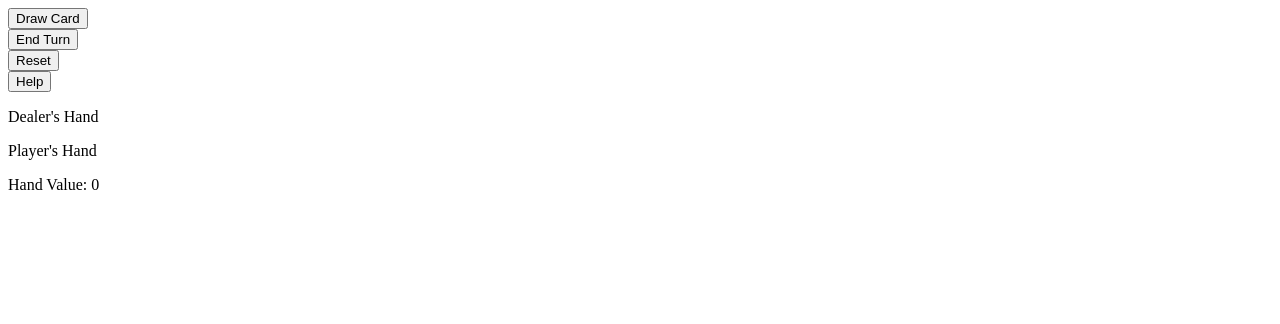
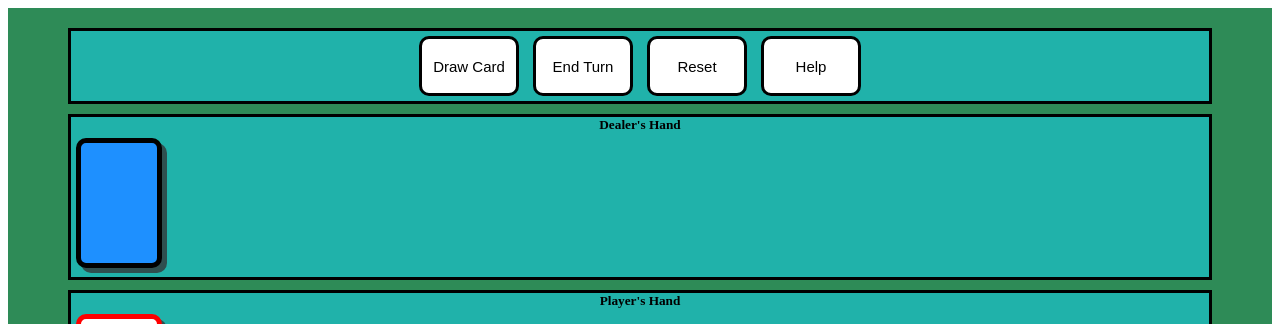
Before and after one commit to Gacek01/21-Card-Game, a plain HTML site: page index.html in a window 1280 px wide. Shown: the top 324 px of the page. Drawn offline with Linux system fonts and the light colour scheme.

Commit message:
updated styling, added hand calculation, adde drawing cards basic logic and styling

```diff
--- a/index.html
+++ b/index.html
@@ -6,24 +6,22 @@
     <meta name="author" content="Krzysztof Gagacki" />
     <meta name="description" content="This is a 21 card game" />
     <meta name="viewport" content="width=device-width, initial-scale=1.0" />
-    <title>21 Card Game</title>
+    <title>21 Card Game 🂡🂪</title>
     <link rel="stylesheet" href="style.css" />
   </head>
   <body>
     <div id="gameArea">
-      <div id="topRow">
-        <div>
-            <button type="button" id="drawBtn">Draw Card</button><br>
-            <button type="button" id="endBtn">End Turn</button>
-        </div>
-        <div>
-            <button type="button" id="resetBtn">Reset</button><br>
-            <button type="button" id="helpBtn">Help</button>
+      <div class="row">
+        <div id="buttonArea">
+          <button type="button" id="drawBtn">Draw Card</button>
+          <button type="button" id="endBtn">End Turn</button>
+          <button type="button" id="resetBtn">Reset</button>
+          <button type="button" id="helpBtn">Help</button>
         </div>
       </div>
-      <div id="dealerArea"><p>Dealer's Hand</p></div>
-      <div id="playerArea"><p>Player's Hand</p></div>
-      <div id="handvalue">Hand Value: 0</div>
+      <div id="dealerArea" class="row" class="cardsArea"><h5>Dealer's Hand</h5></div>
+      <div id="playerArea" class="row" class="cardsArea"><h5>Player's Hand</h5></div>
+      <div id="handvalue" class="row"></div>
     </div>
 
     <script src="index.js"></script>
--- a/index.js
+++ b/index.js
@@ -1,5 +1,11 @@
 const cardColors = ['♠','♥','♦','♣'];
 const cardValues = ['2','3','4','5','6','7','8','9','10','J','Q','K','A'];
+let playersHand = [], dealersHand = [], deck = [];
+let playersHandValue = 0, dealersHandValue = 0;
+const playerArea = document.getElementById('playerArea');
+const dealerArea = document.getElementById('dealerArea');
+const handValue = document.getElementById('handvalue');
+let playersTurn = true;
 
 class Card {
     color;
@@ -9,13 +15,14 @@ class Card {
     constructor (color, value) {
         this.color = color;
         this.value = value;
-        if (value === 'J' || value === 'Q' || value ==='K') this.points = 10;
+        if (value === 'J') this.points = 2;
+        else if (value === 'Q') this.points = 3;
+        else if (value ==='K') this.points = 4;
         else if (value === 'A') this.points = 11
         else this.points = Number(value);
     }
 }
 
-let deck = [];
 function createDeck () {
     let count = 0;
     for (let i = 0; i < cardColors.length; i++) {
@@ -24,20 +31,56 @@ function createDeck () {
             count++;
         }
     }
-    console.log('Deck Created');
+    console.log('New Deck Created');
 }
 
 function shuffleDeck () {
-    let temp;
-    let randIndex;
+    let temp, randIndex;
     for (let i = 0; i < deck.length; i++) {
         randIndex = Math.floor(Math.random()*52);
         temp = deck[i];
         deck[i] = deck[randIndex];
         deck[randIndex] = temp;
     }
+    console.log('Deck Shuffled');
+}
+
+function playCard() {
+    const cardToPlay = deck.pop();
+    const newCardDiv = document.createElement('div');
+    newCardDiv.classList.add('card');
+    if (playersTurn) {
+        newCardDiv.style.borderColor = (cardToPlay.color === '♥' || cardToPlay.color === '♦') ? "red" : "black";
+        newCardDiv.style.color = (cardToPlay.color === '♥' || cardToPlay.color === '♦') ? "red" : "black";
+        newCardDiv.innerHTML = `${cardToPlay.value}<br>${cardToPlay.color}`;
+        console.log(`Player drew card ${cardToPlay.value}${cardToPlay.color}`);
+        playersHand.push(cardToPlay);
+        playerArea.appendChild(newCardDiv);
+    }
+    else {
+        newCardDiv.style.backgroundColor = "dodgerblue";
+        console.log(`Dealer drew a card`);
+        dealersHand.push(cardToPlay);
+        dealerArea.appendChild(newCardDiv);
+    }
+}
+
+function calcHandValue(hand) {
+    let handValue = 0;
+    hand.forEach(element => {
+        handValue += element.points;
+    });
+    return handValue;
+}
+
+function updateHandValue() {
+    handValue.innerHTML = `<h2>Hand Value: <big>${calcHandValue(playersHand)}</big></h2>`;
 }
 
 // Program Start
-createDeck ();
+createDeck();
 shuffleDeck();
+playCard();
+playersTurn = false;
+playCard();
+updateHandValue();
--- a/style.css
+++ b/style.css
@@ -0,0 +1,61 @@
+.row {
+  border: 3px solid;
+  margin: 10px 50px 10px 50px;
+  background-color: lightseagreen;
+}
+
+.cardsArea {
+  height: 500px;
+}
+
+#gameArea {
+  background-color: seagreen;
+  padding: 10px;
+}
+
+h5 {
+  text-align: center;
+  margin: 0px;
+}
+
+h2 {
+  text-align: center;
+}
+
+#playerArea, #dealerArea {
+  height: 160px;
+}
+
+#buttonArea {
+  text-align: center;
+}
+
+button {
+  height: 60px;
+  width: 100px;
+  padding: 5px;
+  margin: 5px;
+  background-color: white;
+  border: 3px solid;
+  border-radius: 10px;
+  font-size: 15px;
+}
+
+div.card {
+  display: inline-block;
+  height: 100px;
+  width: 56px;
+  background-color: white;
+  border: 5px solid;
+  border-radius: 10px;
+  font-size: 48px;
+  text-align: center;
+  padding: 10px;
+  margin: 5px;
+  box-shadow: 5px 5px darkslategray;
+  transition: 1s;
+}
+
+div.covered {
+  background-color: grey;
+}
```
